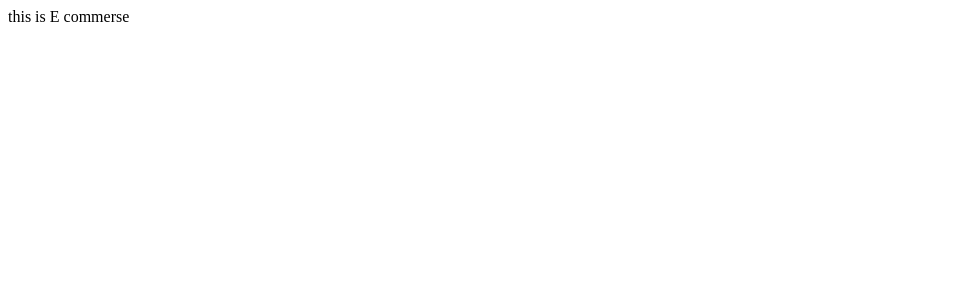
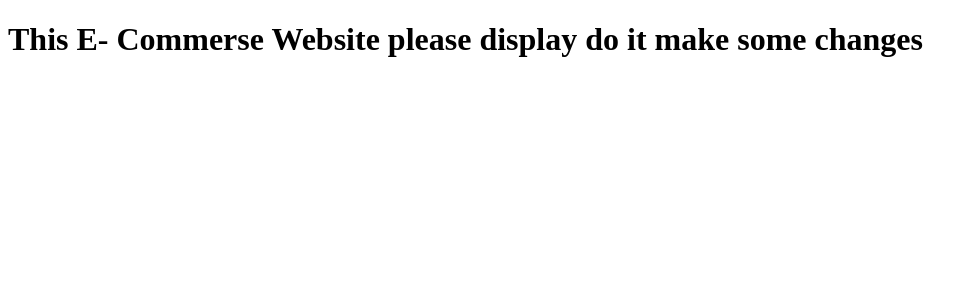
Before and after one commit to mentorvikash/E-commerse, a React (Create React App) app: page / in a window 1280 px wide. Shown: the top 300 px of the page, without its empty margins (0-978 px from the left). Built offline with nearby package versions, Linux system fonts and the light colour scheme.

Commit message:
set initial setup to start

```diff
--- a/public/index.html
+++ b/public/index.html
@@ -11,7 +11,7 @@
   <!-- Font icons -->
   <link rel="stylesheet" href="https://fonts.googleapis.com/icon?family=Material+Icons" />
 
-  <title>React App</title>
+  <title>E-Commerce Website</title>
 </head>
 
 <body>
--- a/src/App.js
+++ b/src/App.js
@@ -1,11 +1,9 @@
+import React from "react";
 function App() {
   return (
     <>
-      <div className="App">
-      this is E commerse
-      </div >
+      <h1>This E- Commerse Website please display do it make some changes</h1>
     </>
   )
 }
-
 export default App;
```
Also changed, not shown: src/index.js (line endings or trailing spaces).
